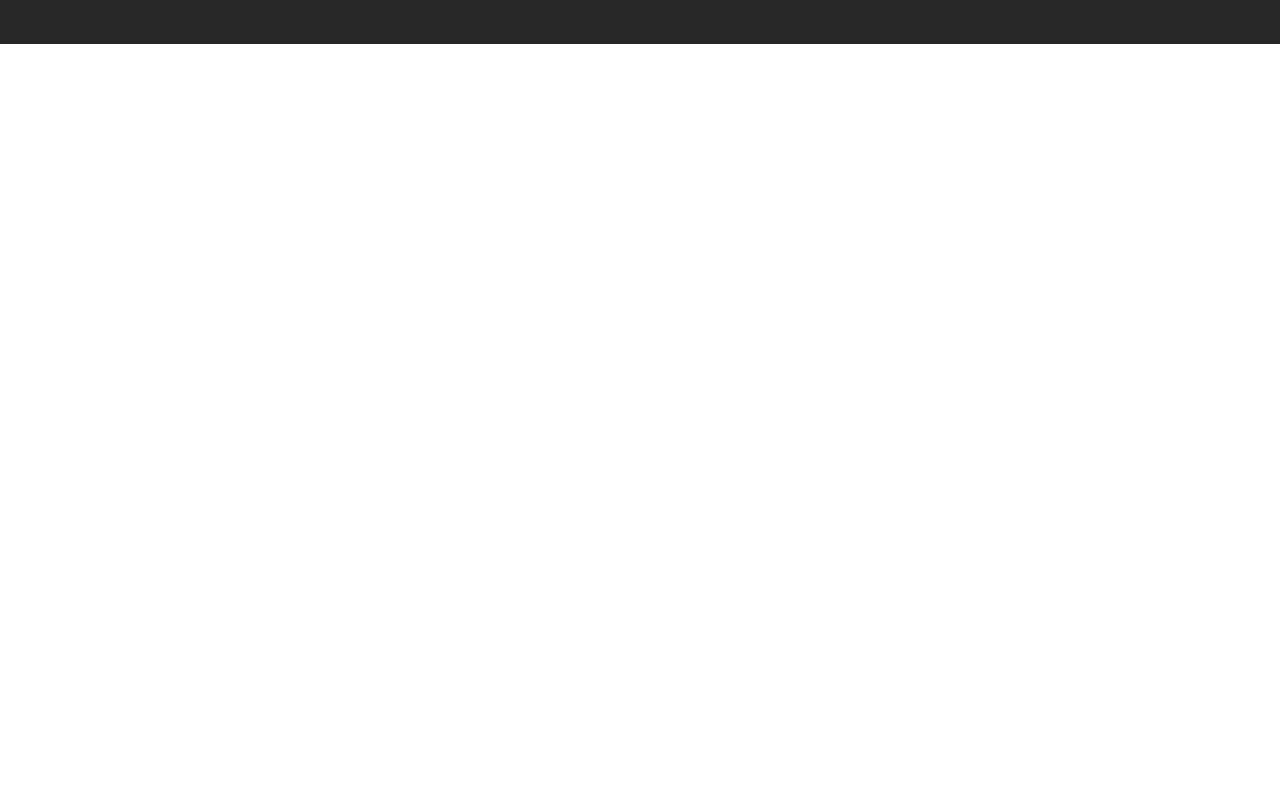
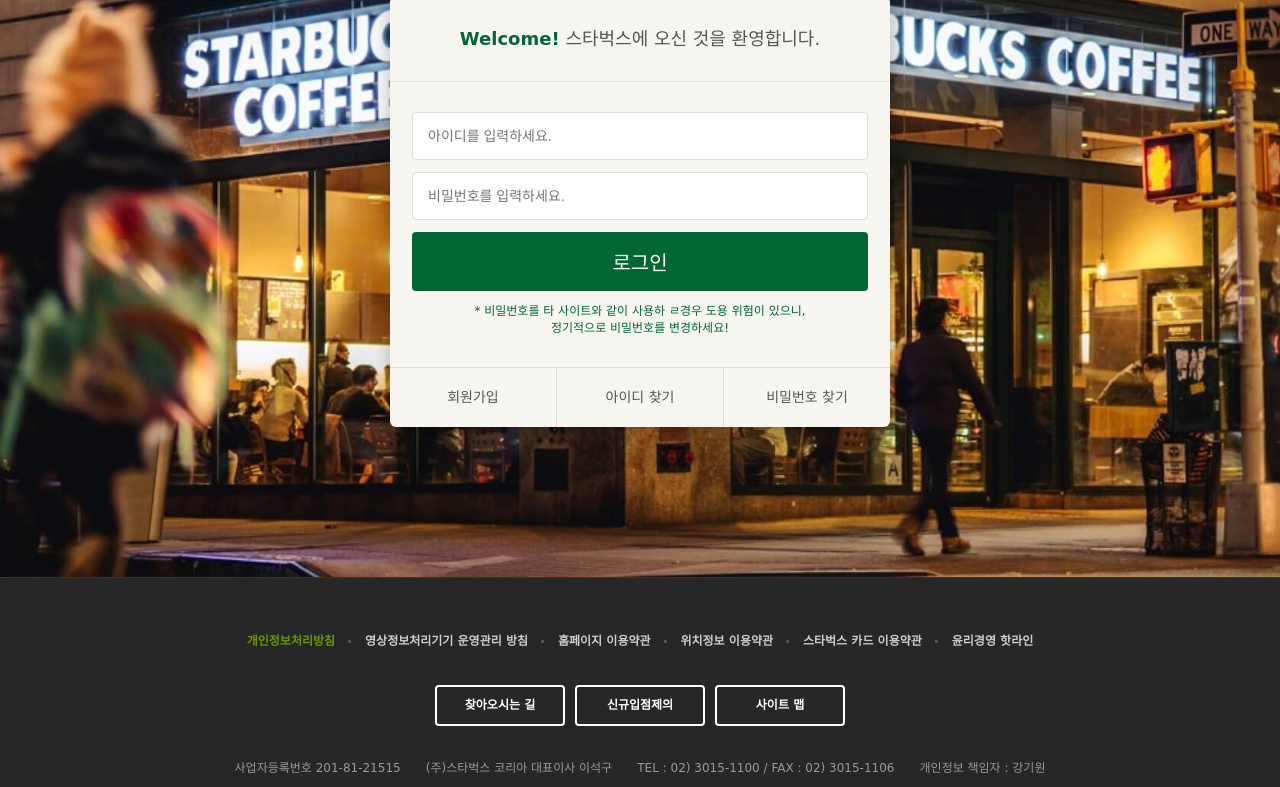
Before and after one commit to pshg6899/starbucks, a plain HTML site: page signin/index.html in a window 1280 px wide. Shown: the part 290-1077 px from the top of the page. Before the commit the page ends 800 px from the top, so only its background shows below. Drawn offline with nearby package versions, Linux system fonts and the light colour scheme; a web font is replaced by a local one.

Commit message:
로그인 페이지 완성

```diff
--- /dev/null
+++ b/css/signin.css
@@ -0,0 +1,91 @@
+.signin {
+    margin-top: 120px;
+    padding: 100px 0 150px;
+    background-image: url("../images/signin_bg.jpg");
+    background-repeat: no-repeat;
+    background-position: center;
+    background-attachment: fixed;
+    background-size: cover;
+}
+
+.signin h1 {
+color: #fff;
+font-size: 30px;
+font-weight: 700;
+text-align: center;
+margin-bottom: 24px;
+}
+
+.signin__card {
+    width: 500px;
+    margin: 0 auto;
+    border-radius: 6px;
+    background-color: #F6F5F0;
+    box-shadow: 2px 2px 20px rgba(0,0,0,.3);
+    color: #555;
+}
+
+.signin__card h2 {
+    padding: 30px;
+    font-size: 18px;
+    text-align: center;
+    border-bottom: 1px solid #ddd;
+}
+
+.signin__card h2 strong {
+    font-weight: 700;
+    color: #006633;
+}
+
+
+.signin__card form {
+    padding: 30px 22px;
+}
+
+.signin__card form input {
+    width: 100%;
+    margin-bottom: 12px;
+    padding: 15px;
+    border: 1px solid #ddd;
+    border-radius: 4px;
+    outline: none;
+    box-sizing: border-box;
+    font-size: 14px;
+}
+
+.signin__card form [type="submit"] {
+    background-color: #006633;
+    border: none;
+    color: #fff;
+    font-size: 20px;
+    cursor: pointer;
+}
+
+.signin__card form p {
+    font-size: 12px;
+    color: #006633;
+    text-align: center;
+}
+
+.signin__card .actions {
+    display: flex;
+    border-top: 1px solid #ddd;
+}
+
+.signin__card .actions a {
+    flex-grow: 1;
+    flex-basis: 0;
+    text-align: center;
+    padding: 20px;
+    color: #555;
+    font-size: 14px;
+    border-right: 1px solid #ddd;
+}
+
+.signin__card .actions a:last-child {
+    border-right: none;
+}
+
+.signin__card .actions a:hover {
+    text-decoration: underline;
+}
--- a/signin/index.html
+++ b/signin/index.html
@@ -38,6 +38,7 @@
 
     <!-- main.css 페이지 연결 -->
     <link rel="stylesheet" href="../css/common.css"/>
+    <link rel="stylesheet" href="../css/signin.css"/>
 
     <script src="https://cdnjs.cloudflare.com/ajax/libs/lodash.js/4.17.21/lodash.min.js" integrity="sha512-WFN04846sdKMIP5LKNphMaWzU7YpMyCU245etK3g/2ARYbPK9Ub18eG+ljU96qKRCWh+quCY7yefSmlkQw1ANQ==" crossorigin="anonymous" referrerpolicy="no-referrer"></script>
 
@@ -384,7 +385,28 @@
             </div>
 
     </header>
-    <section class="signin"></section>
+    <section class="signin">
+      <h1>로그인</h1>
+      <div class="signin__card">
+      <h2>
+        <strong>Welcome!</strong> 스타벅스에 오신 것을 환영합니다.
+      </h2>
+      <form>
+        <input type="text" placeholder="아이디를 입력하세요." />
+        <input type="password" placeholder="비밀번호를 입력하세요." />
+        <input type="submit" value="로그인" />
+        <p>
+          * 비밀번호를 타 사이트와 같이 사용하 ㄹ경우 도용 위험이 있으니,<br />
+          정기적으로 비밀번호를 변경하세요!
+        </p>
+      </form>
+      <div class="actions">
+        <a href="javascript:void(0)">회원가입</a>
+        <a href="javascript:void(0)">아이디 찾기</a>
+        <a href="javascript:void(0)">비밀번호 찾기</a>
+      </div>
+    </div>
+    </section>
   <!-- footer -->
   <footer>
     <div class="inner">
```
